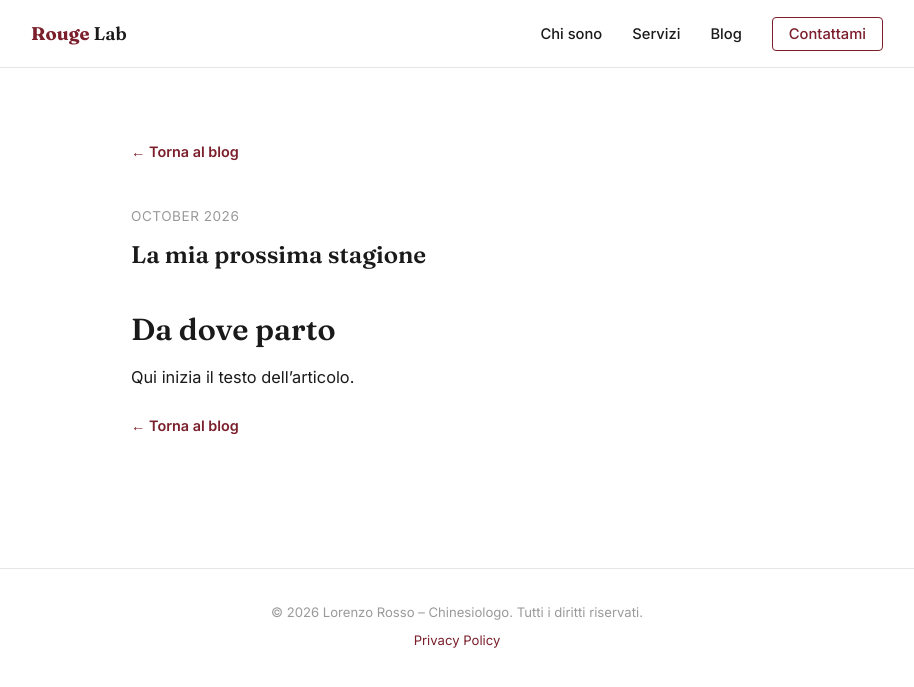
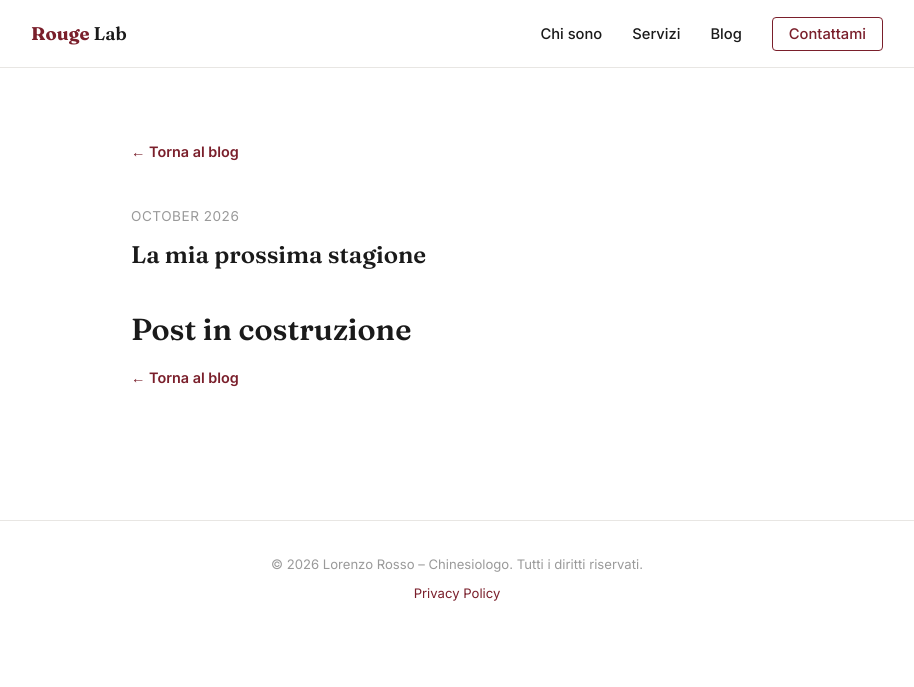
Before and after one commit to lorenzorossoo/Portfolio, a Jekyll site: the page built from _posts/2026-10-23-LaMiaProssimaStagione.md, in a window 1280 px wide. Shown: the top 687 px of the page, without its empty margins (183-1097 px from the left). Built offline with Jekyll 4.4.1, drawn with Linux system fonts in a browser that asks for light colours.

Commit message:
post in aggioramento

```diff
--- a/_posts/2026-10-23-LaMiaProssimaStagione.md
+++ b/_posts/2026-10-23-LaMiaProssimaStagione.md
@@ -4,6 +4,4 @@ date: 2026-10-23
 excerpt: "Cosa farò, come organizzerò gli allenamenti e perché: le scelte per la mia prossima stagione [NERD POST]"
 ---
 
-## Da dove parto
-
-Qui inizia il testo dell’articolo.
+## Post in costruzione
```
